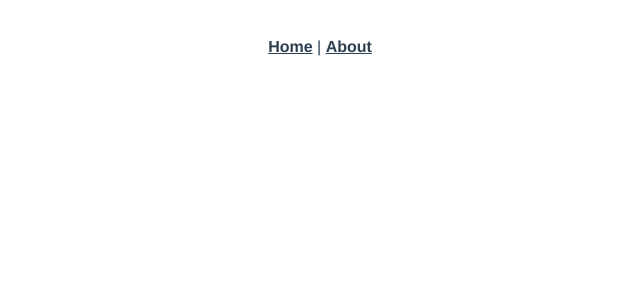
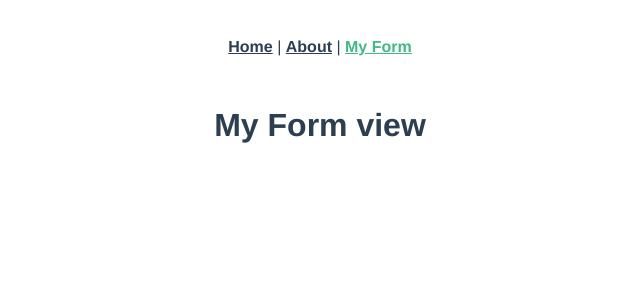
Before and after one commit to benfelt/vue_apip, a Vue app: page /#/my-form in a window 1280 px wide. Shown: the top 300 px of the page, without its empty margins (320-960 px from the left). Built offline with nearby package versions, Linux system fonts and the light colour scheme.

Commit message:
Installation et routage

```diff
--- a/src/App.vue
+++ b/src/App.vue
@@ -2,7 +2,8 @@
   <div id="app">
     <div id="nav">
       <router-link to="/">Home</router-link> |
-      <router-link to="/about">About</router-link>
+      <router-link to="/about">About</router-link>  |
+      <router-link to="/my-form">My Form</router-link>
     </div>
     <router-view/>
   </div>
--- a/src/router.js
+++ b/src/router.js
@@ -18,6 +18,11 @@ export default new Router({
       // this generates a separate chunk (about.[hash].js) for this route
       // which is lazy-loaded when the route is visited.
       component: () => import(/* webpackChunkName: "about" */ './views/About.vue')
+    },
+    {
+      path: '/my-form',
+      name: 'my-form',
+      component: () => import('./views/MyForm.vue')
     }
   ]
 })
--- /dev/null
+++ b/src/views/MyForm.vue
@@ -0,0 +1,5 @@
+<template>
+  <div class="myform">
+    <h1>My Form view</h1>
+  </div>
+</template>
```
